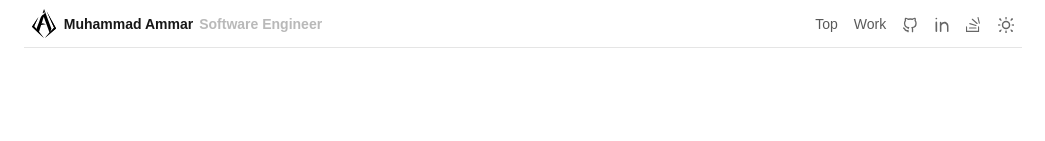
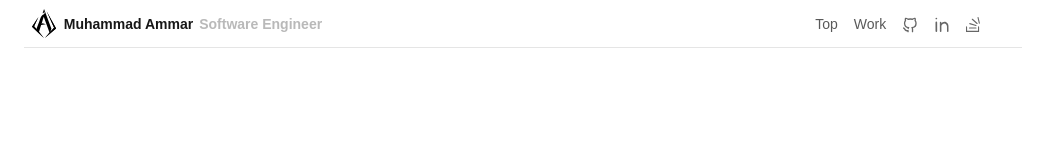
Before and after one commit to Fanoflix/personal-portfolio-v2, a Next.js app: page / in a window 1280 px wide. Shown: the top 141 px of the page, without its empty margins (117-1162 px from the left). Built offline with nearby package versions, Linux system fonts and the light colour scheme; a web font is replaced by a local one.

Commit message:
FIX: Fixed theming

```diff
--- a/src/features/TopNavbar/components/ToggleTheme.tsx
+++ b/src/features/TopNavbar/components/ToggleTheme.tsx
@@ -52,26 +52,31 @@ export default function ToggleTheme() {
 
   return (
     <button
-      className="flex hover:bg-transparent opacity-60 hover:opacity-100 invert dark:invert-0 min-w-4"
+      className="flex hover:bg-transparent opacity-60 hover:opacity-100 invert dark:invert-0"
       onClick={toggleTheme}
       disabled={isAnimating}
     >
-      <div style={animationStyle}>
-        {displayedTheme === "light" ? (
+      <div style={animationStyle} className="relative min-w-4 min-h-4">
         <Image
           src="/icons/moon.svg"
           alt="Dark mode"
           width={iconHeightWidth}
           height={iconHeightWidth}
+          className="absolute inset-0"
+          style={{
+            visibility: displayedTheme === "light" ? "visible" : "hidden",
+          }}
         />
-        ) : (
         <Image
           src="/icons/sun.svg"
           alt="Light mode"
           width={iconHeightWidth}
           height={iconHeightWidth}
+          className="absolute inset-0"
+          style={{
+            visibility: displayedTheme === "dark" ? "visible" : "hidden",
+          }}
         />
-        )}
       </div>
       <style jsx>{`
         @keyframes theme-toggle {
```
Lines whose indentation alone changed are shown as unchanged.
